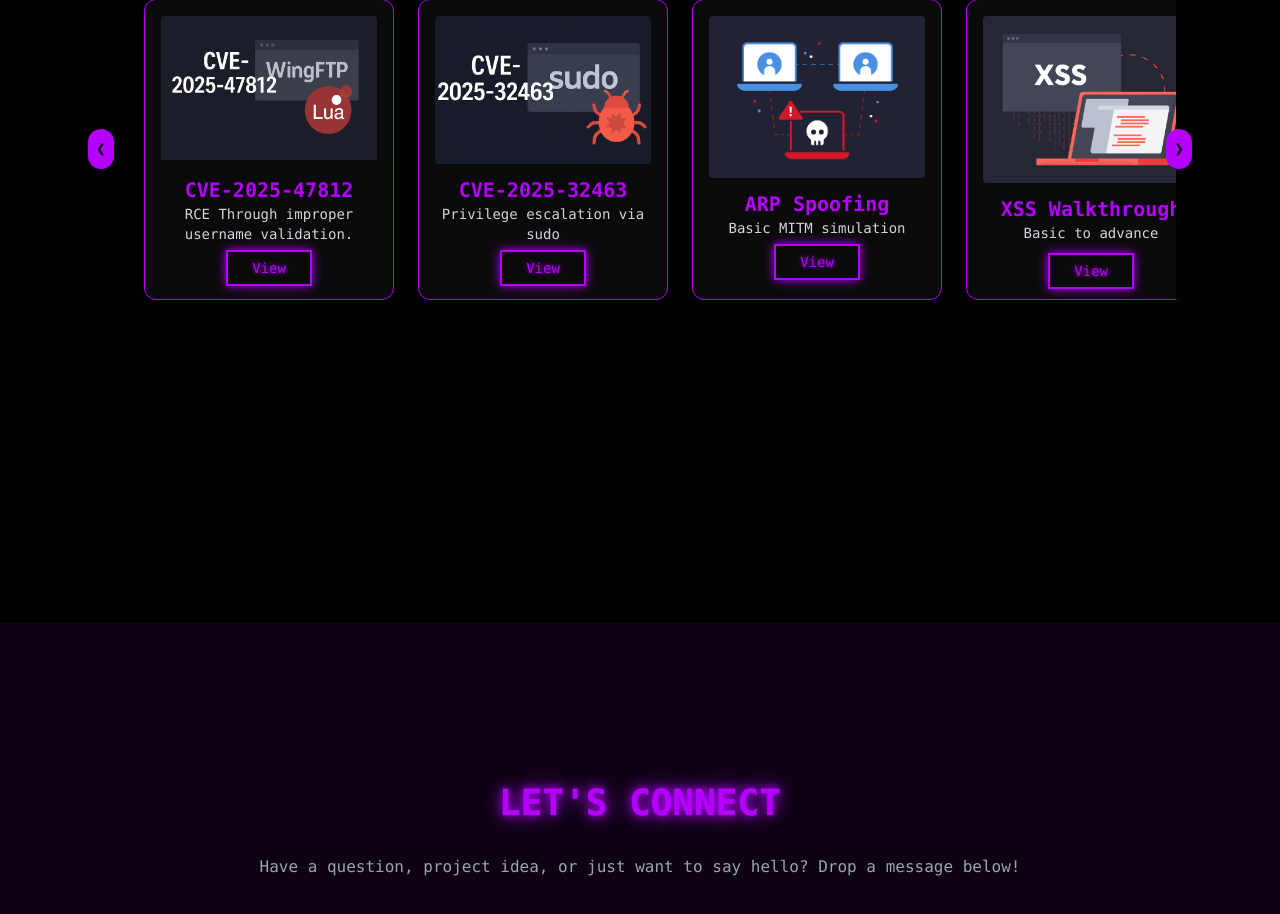
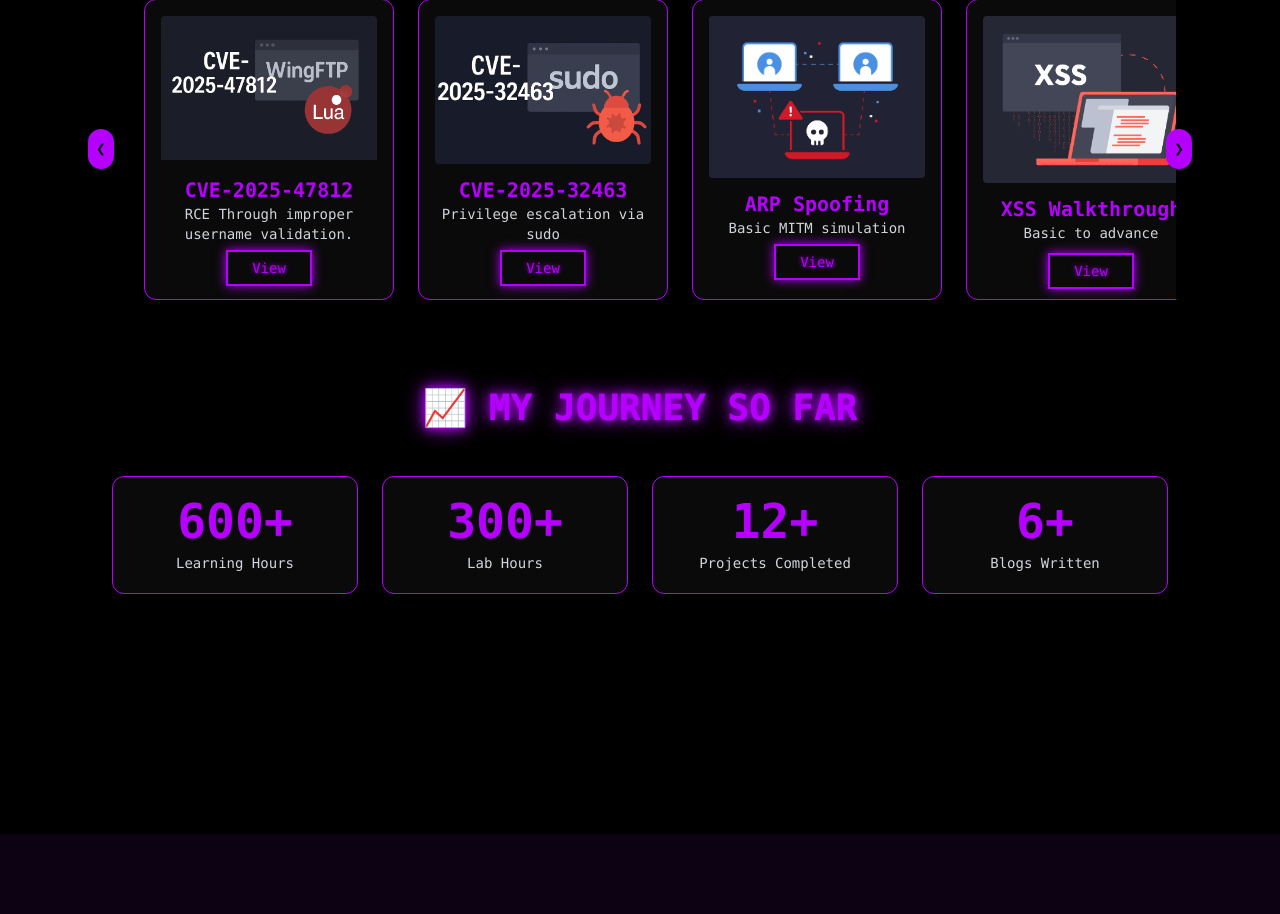
Before and after one commit to pevinkumar10/portfolio, a PHP site: page / in a window 1280 px wide. Shown: the part 4236-5150 px from the top of the page. Run offline with PHP 8.4, Linux system fonts and the light colour scheme; data that the repository does not hold is empty; some libraries are stand-ins or nearby versions.

Commit message:
stats added

```diff
--- a/src/js/custom.js
+++ b/src/js/custom.js
@@ -94,3 +94,39 @@
     });
     toggleBtn.textContent = expanded ? "Show Less" : "Show More";
   });
+
+  document.addEventListener("DOMContentLoaded", () => {
+    const counters = document.querySelectorAll('.counter');
+
+    const animateCount = (counter) => {
+      const target = +counter.getAttribute('data-count');
+      let current = 0;
+
+      // Adjust total duration and steps based on target value
+      const duration = 1000; // Total animation duration in ms
+      const steps = Math.min(target, 100); // Cap steps for smoother small values
+      const increment = target / steps;
+      const interval = duration / steps;
+
+      const timer = setInterval(() => {
+        current += increment;
+        if (current >= target) {
+          counter.innerText = target + '+';
+          clearInterval(timer);
+        } else {
+          counter.innerText = Math.ceil(current);
+        }
+      }, interval);
+    };
+
+    const observer = new IntersectionObserver(entries => {
+      entries.forEach(entry => {
+        if (entry.isIntersecting && !entry.target.classList.contains('counted')) {
+          animateCount(entry.target);
+          entry.target.classList.add('counted');
+        }
+      });
+    }, { threshold: 0.6 });
+
+    counters.forEach(counter => observer.observe(counter));
+  });
--- a/src/templates/pages_contents/blogs.php
+++ b/src/templates/pages_contents/blogs.php
@@ -64,4 +64,50 @@
                 &#10095;
             </button>
         </div>
+
+        <!-- Stats Section -->
+        <div class="py-20 px-6 text-white bg-black">
+            <div class="max-w-6xl mx-auto text-center">
+                <h2 class="text-4xl font-bold neon-text mb-12 animate-on-scroll" data-animate="animate-zoom-in">
+                    📈 MY JOURNEY SO FAR
+                </h2>
+
+                <!-- Metrics Grid -->
+                <div class="grid grid-cols-1 sm:grid-cols-2 md:grid-cols-4 gap-6 text-center mt-10">
+
+                    <!-- Learning Hours -->
+                    <div class="bg-[#0a0a0a] border border-[#b600ff] rounded-xl p-5 glow-card-1 animate-on-scroll" data-animate="animate-zoom-in">
+                        <div class="text-5xl font-bold text-[#b600ff]">
+                            <span class="counter" data-count="600">0</span>
+                        </div>
+                        <p class="mt-2 text-sm text-gray-300">Learning Hours</p>
+                    </div>
+
+                    <!-- Lab/Experiment Time -->
+                    <div class="bg-[#0a0a0a] border border-[#b600ff] rounded-xl p-5 glow-card-1 animate-on-scroll" data-animate="animate-zoom-in">
+                        <div class="text-5xl font-bold text-[#b600ff]">
+                            <span class="counter" data-count="300">0</span>
+                        </div>
+                        <p class="mt-2 text-sm text-gray-300">Lab Hours</p>
+                    </div>
+
+                    <!-- Projects Completed -->
+                    <div class="bg-[#0a0a0a] border border-[#b600ff] rounded-xl p-5 glow-card-1 animate-on-scroll" data-animate="animate-zoom-in">
+                        <div class="text-5xl font-bold text-[#b600ff]">
+                            <span class="counter" data-count="12">0</span>
+                        </div>
+                        <p class="mt-2 text-sm text-gray-300">Projects Completed</p>
+                    </div>
+
+                    <!-- Blogs Written -->
+                    <div class="bg-[#0a0a0a] border border-[#b600ff] rounded-xl p-5 glow-card-1 animate-on-scroll" data-animate="animate-zoom-in">
+                        <div class="text-5xl font-bold text-[#b600ff]">
+                            <span class="counter" data-count="6">0</span>
+                        </div>
+                        <p class="mt-2 text-sm text-gray-300">Blogs Written</p>
+                    </div>
+
+
+                </div>
+            </div>
 </section>
--- a/src/templates/pages_contents/header.php
+++ b/src/templates/pages_contents/header.php
@@ -10,7 +10,7 @@
         <label for="menu-toggle" class="md:hidden text-3xl text-[#b600ff] cursor-pointer">&#9776;</label>
 
         <!-- Navigation Menu -->
-        <nav class="peer-checked:flex hidden md:flex flex-col md:flex-row md:items-center gap-3 absolute md:static top-16 left-0 w-full md:w-auto bg-black md:bg-transparent p-4 md:p-0">
+        <nav class="peer-checked:flex hidden md:flex flex-col md:flex-row md:items-center gap-3 absolute md:static top-14 left-0 w-full md:w-auto bg-black md:bg-transparent p-4 md:p-0">
             <a href="#about">
                 <button class="relative inline-flex items-center justify-center p-0.5 overflow-hidden text-sm font-medium text-white rounded-lg group focus:ring-2 focus:ring-[#b600ff] bg-gradient-to-r from-[#b600ff] to-[#4e00a4]">
                     <span class="relative px-4 py-2 md:px-5 md:py-2.5 bg-black rounded-md group-hover:bg-transparent transition-all duration-200">About</span>
```
